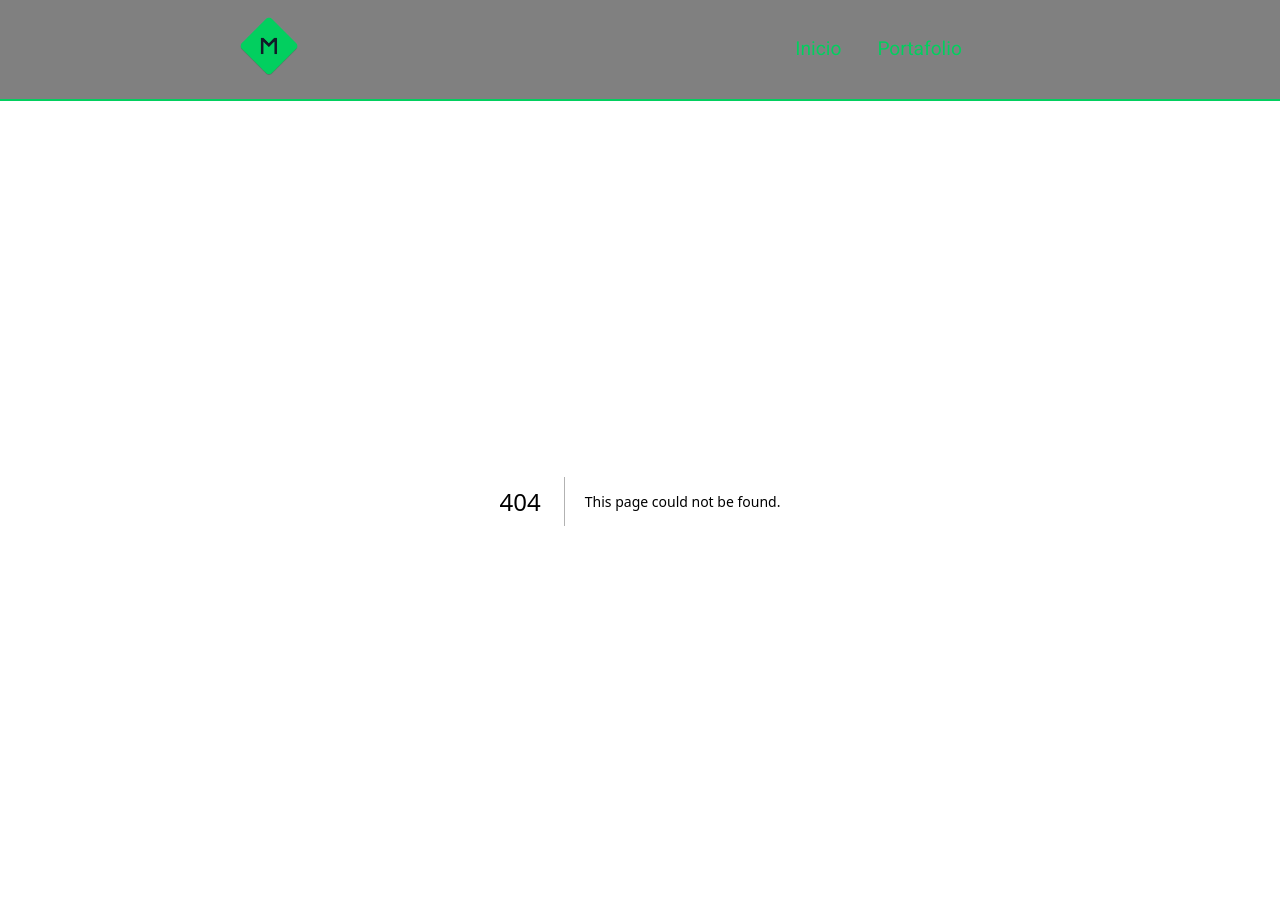
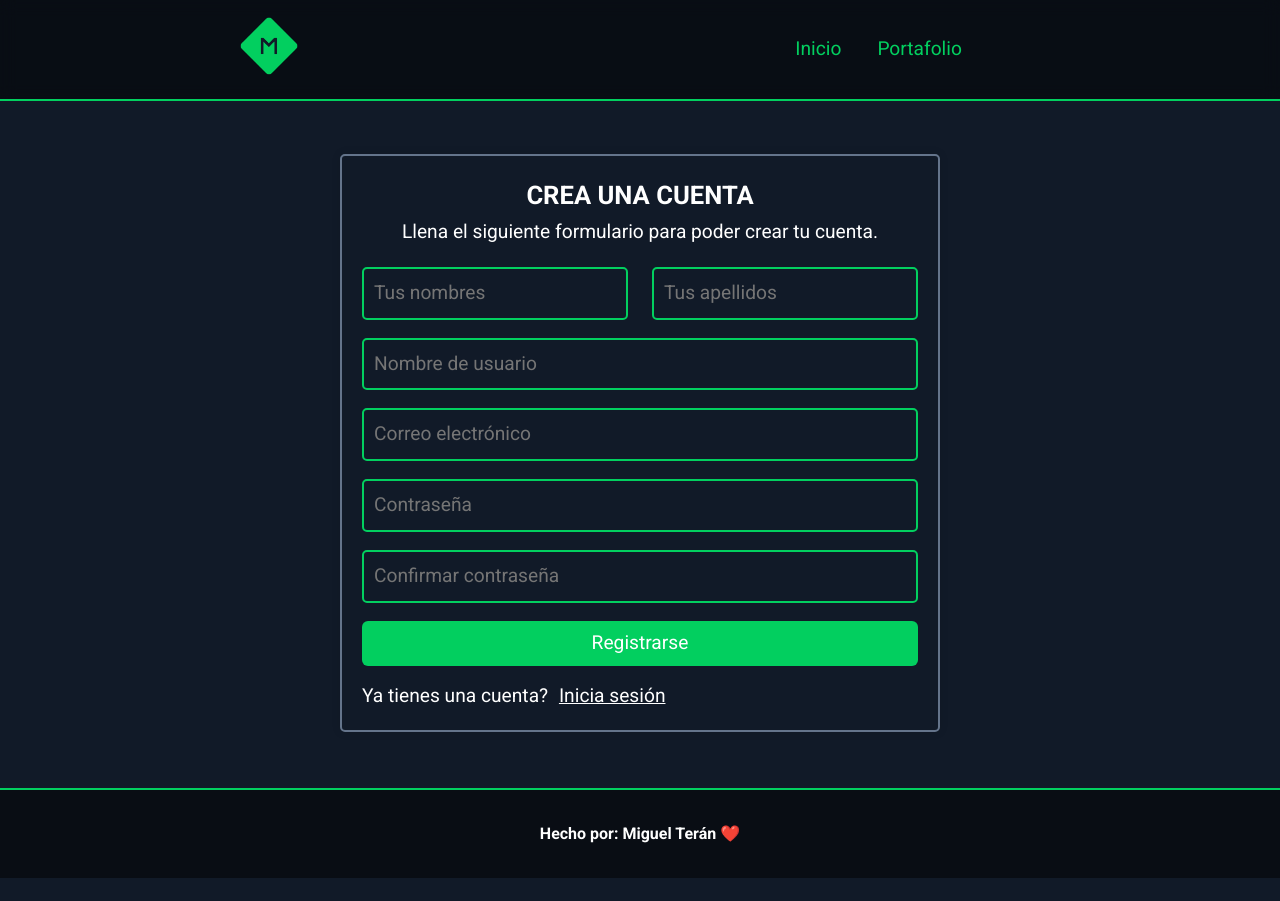
Before and after one commit to MiguelT18/portfolio-nextjs, a Next.js app: page /user/register in a window 1280 px wide. Before the commit this address had no page. After the commit the page ends 878 px from the top, so only its background shows below. Built offline with nearby package versions, Linux system fonts and the light colour scheme; some icons are missing.

Commit message:
build register and login forms and validate register form

```diff
--- a/package.json
+++ b/package.json
@@ -12,6 +12,7 @@
     "@emailjs/browser": "^4.3.3",
     "@iconify/react": "^5.0.1",
     "next": "14.2.3",
+    "next-auth": "^4.24.7",
     "react": "^18",
     "react-dom": "^18",
     "react-hook-form": "^7.51.5",
--- a/src/app/globals.css
+++ b/src/app/globals.css
@@ -43,8 +43,11 @@ main {
   }
 }
 
+.fullWidth {
+  width: 100%;
+}
+
 .primaryButton {
-  width: fit-content;
   background-color: var(--color-primary);
   color: var(--color-white);
   padding: 8px 18px;
@@ -65,7 +68,6 @@ main {
 }
 
 .secondaryButton {
-  width: fit-content;
   border: 2px solid var(--color-primary);
   background-color: transparent;
   color: var(--color-white);
@@ -96,14 +98,33 @@ main {
 
 .errorMessage {
   display: block;
-  color: red;
+  color: rgb(189, 0, 0);
   font-size: var(--font-size-small);
-  margin: -15px 0 15px;
+  margin: -10px 0 15px;
 }
 
 .successMessage {
   display: block;
   color: var(--color-primary);
   font-size: var(--font-size-small);
-  margin: -15px 0 15px;
+  margin: -10px 0 15px;
 }
+
+input,
+textarea {
+  width: 100%;
+  padding: 10px;
+  margin-bottom: 18px;
+  background-color: var(--color-tertiary);
+  border: 2px solid var(--color-primary);
+  border-radius: 5px;
+  color: var(--color-text);
+  font-size: var(--font-size-small);
+  resize: none;
+}
+
+input:focus,
+textarea:focus {
+  outline: none;
+  border-color: var(--color-white);
+}
--- /dev/null
+++ b/src/app/user/login/styles.module.css
@@ -0,0 +1,52 @@
+.formContainer {
+  width: 100%;
+  min-height: 75vh;
+  display: flex;
+  align-items: center;
+  justify-content: center;
+  margin-top: 42px;
+}
+
+.form {
+  width: 100%;
+  max-width: 600px;
+  padding: 20px;
+  border: 2px solid #64748b;
+  border-radius: 5px;
+  box-shadow: 0 0 10px rgba(0, 0, 0, 0.1);
+}
+
+.form > h1 {
+  font-size: var(--font-size-large);
+  text-align: center;
+  margin-bottom: 4px;
+  text-transform: uppercase;
+}
+
+.form > p {
+  font-size: var(--font-size-small);
+  margin-bottom: 20px;
+  text-align: center;
+}
+
+.form > div {
+  display: flex;
+  gap: 24px;
+}
+
+.form span {
+  display: block;
+  font-size: var(--font-size-small);
+  color: var(--color-white);
+  margin-top: 16px;
+}
+
+.form span > a {
+  color: var(--color-white);
+  text-decoration: underline;
+  margin-left: 6px;
+  transition: all 0.2s ease;
+}
+.form span > a:hover {
+  color: var(--color-primary);
+}
--- /dev/null
+++ b/src/app/user/register/page.tsx
@@ -0,0 +1,152 @@
+'use client'
+
+import Footer from '@/components/UI/Footer/Footer'
+import styles from './styles.module.css'
+import { useForm } from 'react-hook-form'
+import Link from 'next/link'
+import { RegisterForm } from '@/lib/type'
+
+export default function Register() {
+  const {
+    register,
+    handleSubmit,
+    formState: { errors }
+  } = useForm<RegisterForm>()
+
+  const onSubmit = handleSubmit((data) => console.log(data))
+
+  return (
+    <>
+      <main>
+        <div className={styles.formContainer}>
+          <form onSubmit={onSubmit} className={styles.form}>
+            <h1>Crea una cuenta</h1>
+            <p>Llena el siguiente formulario para poder crear tu cuenta.</p>
+
+            <div>
+              <div>
+                <input
+                  {...register('name', {
+                    required: {
+                      value: true,
+                      message: 'Tu nombre es requerido'
+                    },
+                    minLength: {
+                      value: 3,
+                      message: 'Tu nombre debe tener al menos 3 caracteres'
+                    }
+                  })}
+                  type='text'
+                  placeholder='Tus nombres'
+                />
+                {errors.name && (
+                  <span className='errorMessage'>{errors.name?.message}</span>
+                )}
+              </div>
+              <div>
+                <input
+                  {...register('lastName', {
+                    required: {
+                      value: true,
+                      message: 'Tu apellido es requerido'
+                    },
+                    minLength: {
+                      value: 3,
+                      message: 'Tu apellido debe tener al menos 3 caracteres'
+                    }
+                  })}
+                  type='text'
+                  placeholder='Tus apellidos'
+                />
+                {errors.lastName && (
+                  <span className='errorMessage'>
+                    {errors.lastName?.message}
+                  </span>
+                )}
+              </div>
+            </div>
+
+            <input
+              {...register('username', {
+                required: {
+                  value: true,
+                  message: 'Tu nombre de usuario es requerido'
+                },
+                minLength: {
+                  value: 3,
+                  message:
+                    'Tu nombre de usuario debe tener al menos 3 caracteres'
+                }
+              })}
+              type='text'
+              placeholder='Nombre de usuario'
+            />
+            {errors.username && (
+              <span className='errorMessage'>{errors.username?.message}</span>
+            )}
+
+            <input
+              {...register('email', {
+                required: {
+                  value: true,
+                  message: 'Tu correo electrónico es requerido'
+                },
+                pattern: {
+                  value: /^[a-zA-Z0-9._%+-]+@[a-zA-Z0-9.-]+\.[a-zA-Z]{2,}$/,
+                  message: 'Por favor, ingresa un correo electrónico válido'
+                }
+              })}
+              type='email'
+              placeholder='Correo electrónico'
+            />
+            {errors.email && (
+              <span className='errorMessage'>{errors.email?.message}</span>
+            )}
+
+            <input
+              {...register('password', {
+                required: {
+                  value: true,
+                  message: 'Tu contraseña es requerida'
+                },
+                minLength: {
+                  value: 6,
+                  message: 'La contraseña debe tener al menos 6 caracteres'
+                }
+              })}
+              type='password'
+              placeholder='Contraseña'
+            />
+            {errors.password && (
+              <span className='errorMessage'>{errors.password?.message}</span>
+            )}
+
+            <input
+              {...register('confirmPassword', {
+                required: {
+                  value: true,
+                  message: 'La confirmación de la contraseña es requerida'
+                }
+              })}
+              type='password'
+              name='confirmPassword'
+              placeholder='Confirmar contraseña'
+            />
+            {errors.confirmPassword && (
+              <span className='errorMessage'>
+                {errors.confirmPassword?.message}
+              </span>
+            )}
+
+            <button className='primaryButton fullWidth'>Registrarse</button>
+            <span className={styles.toLogin}>
+              Ya tienes una cuenta?{' '}
+              <Link href='/user/login'>Inicia sesión</Link>
+            </span>
+          </form>
+        </div>
+      </main>
+      <Footer />
+    </>
+  )
+}
--- /dev/null
+++ b/src/app/user/register/styles.module.css
@@ -0,0 +1,63 @@
+.formContainer {
+  width: 100%;
+  min-height: 75vh;
+  display: flex;
+  align-items: center;
+  justify-content: center;
+  margin-top: 42px;
+}
+
+.form {
+  width: 100%;
+  max-width: 600px;
+  padding: 20px;
+  border: 2px solid #64748b;
+  border-radius: 5px;
+  box-shadow: 0 0 10px rgba(0, 0, 0, 0.1);
+}
+
+.form > h1 {
+  font-size: var(--font-size-large);
+  text-align: center;
+  margin-bottom: 4px;
+  text-transform: uppercase;
+}
+
+.form > p {
+  font-size: var(--font-size-small);
+  margin-bottom: 20px;
+  text-align: center;
+}
+
+.form > div {
+  display: flex;
+  gap: 24px;
+}
+
+.form > div div {
+  width: 100%;
+}
+
+.toLogin {
+  display: block;
+  font-size: var(--font-size-small);
+  color: var(--color-white);
+  margin-top: 16px;
+}
+
+.toLogin > a {
+  color: var(--color-white);
+  text-decoration: underline;
+  margin-left: 6px;
+  transition: all 0.2s ease;
+}
+.toLogin > a:hover {
+  color: var(--color-primary);
+}
+
+@media not all and (min-width: 768px) {
+  .form > div {
+    flex-direction: column;
+    gap: 0;
+  }
+}
--- a/src/components/UI/ContactForm/styles.module.css
+++ b/src/components/UI/ContactForm/styles.module.css
@@ -56,4 +56,8 @@
   .contactForm p {
     text-align: center;
   }
+  .contactForm__buttonContainer {
+    justify-content: space-around;
+    flex-direction: row-reverse;
+  }
 }
--- a/src/components/UI/Navbar/Navbar.tsx
+++ b/src/components/UI/Navbar/Navbar.tsx
@@ -1,11 +1,11 @@
-"use client"
+'use client'
 
-import Link from "next/link"
-import Image from "next/image"
-import Logo from "@/images/logo.png"
-import styles from "./styles.module.css"
-import { useEffect, useState } from "react"
-import { Icon } from "@iconify/react/dist/iconify.js"
+import Link from 'next/link'
+import Image from 'next/image'
+import Logo from '@/images/logo.png'
+import styles from './styles.module.css'
+import { useEffect, useState } from 'react'
+import { Icon } from '@iconify/react/dist/iconify.js'
 
 export default function Navbar() {
   const [prevScrollPos, setPrevScrollPost] = useState(0)
@@ -20,10 +20,10 @@ export default function Navbar() {
       setPrevScrollPost(currentScrollPos)
     }
 
-    window.addEventListener("scroll", handleScroll)
+    window.addEventListener('scroll', handleScroll)
 
     return () => {
-      window.removeEventListener("scroll", handleScroll)
+      window.removeEventListener('scroll', handleScroll)
     }
   }, [prevScrollPos])
 
@@ -32,17 +32,17 @@ export default function Navbar() {
   }
 
   const navbarStyle = {
-    transform: `translateY(${isNavbarHidden ? "-120px" : "0px"})`,
-    transition: "transform 0.3s ease-in-out",
+    transform: `translateY(${isNavbarHidden ? '-120px' : '0px'})`,
+    transition: 'transform 0.3s ease-in-out'
   }
 
   return (
     <nav className={styles.navbar} style={navbarStyle}>
-      <Link href="/">
+      <Link href='/'>
         <Image
           priority={true}
           src={Logo}
-          alt={"My logo"}
+          alt={'My logo'}
           width={60}
           height={60}
         />
@@ -50,8 +50,8 @@ export default function Navbar() {
 
       <div className={styles.menuToggle}>
         <input
-          id="toggle"
-          type="checkbox"
+          id='toggle'
+          type='checkbox'
           checked={isMobileMenuOpen}
           onChange={() => setIsMobileMenuOpen(!isMobileMenuOpen)}
         />
@@ -61,16 +61,16 @@ export default function Navbar() {
 
         <ul className={styles.menu__mobileItems}>
           <li onClick={closeMobileMenu}>
-            <Link href="/">Inicio</Link>
+            <Link href='/'>Inicio</Link>
           </li>
           <li onClick={closeMobileMenu}>
-            <Link href="/portfolio">Portafolio</Link>
+            <Link href='/portfolio'>Portafolio</Link>
           </li>
           <li onClick={closeMobileMenu}>
-            <Link href="/login">Iniciar Sesión</Link>
+            <Link href='/user/login'>Iniciar Sesión</Link>
           </li>
           <li onClick={closeMobileMenu}>
-            <Link href="/register">Crear cuenta</Link>
+            <Link href='/user/register'>Crear cuenta</Link>
           </li>
         </ul>
       </div>
@@ -79,27 +79,27 @@ export default function Navbar() {
         <div className={styles.menu__user}>
           <Icon
             className={styles.menu__userIcon}
-            icon="solar:user-circle-bold-duotone"
-            width="35"
-            height="35"
+            icon='solar:user-circle-bold-duotone'
+            width='35'
+            height='35'
           />
 
           <ul className={styles.menu__userItems}>
             <li>
-              <Link href="/login">Iniciar Sesión</Link>
+              <Link href='/user/login'>Iniciar Sesión</Link>
             </li>
             <li>
-              <Link href="/register">Crear cuenta</Link>
+              <Link href='/user/register'>Crear cuenta</Link>
             </li>
           </ul>
         </div>
 
         <ul className={styles.menu__deskItems}>
           <li>
-            <Link href="/">Inicio</Link>
+            <Link href='/'>Inicio</Link>
           </li>
           <li>
-            <Link href="/portfolio">Portafolio</Link>
+            <Link href='/portfolio'>Portafolio</Link>
           </li>
         </ul>
       </div>
```
Also changed, not shown: src/app/login/page.tsx (deleted, +0 -10 lines), src/app/register/page.tsx (deleted, +0 -10 lines), src/app/user/login/page.tsx (added, +28 -0 lines), src/lib/data.ts (+62 -66 lines), src/lib/type.d.ts (+9 -0 lines), 1 other file (tests, documents, lock files or other folders).
